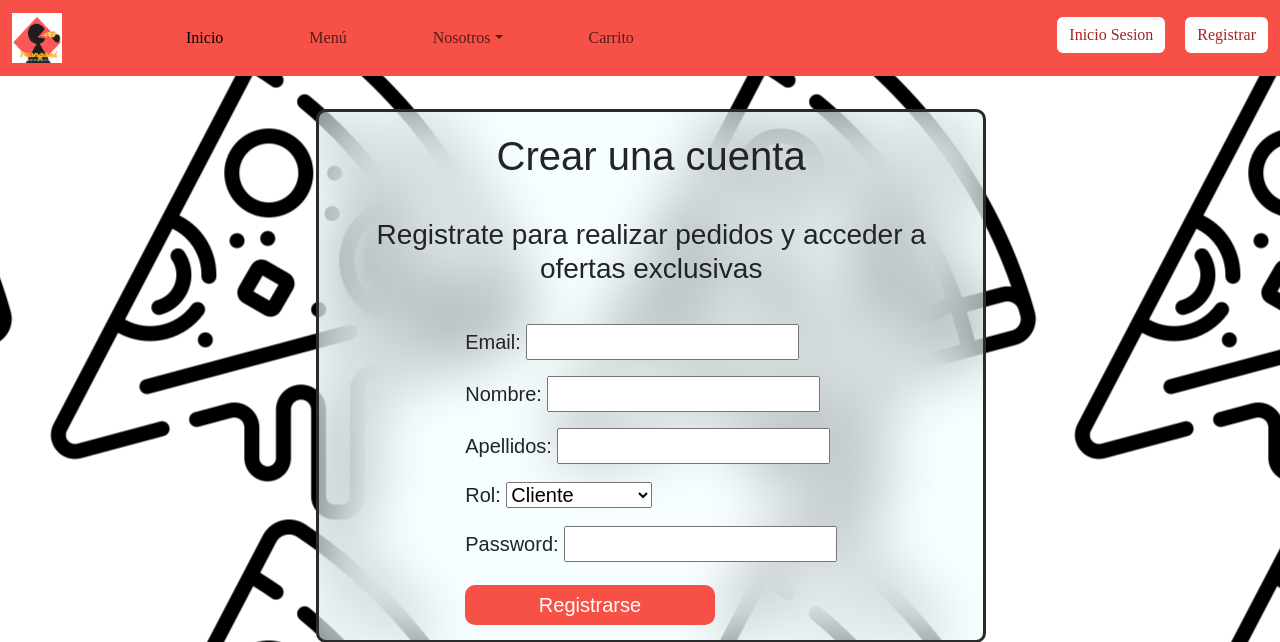
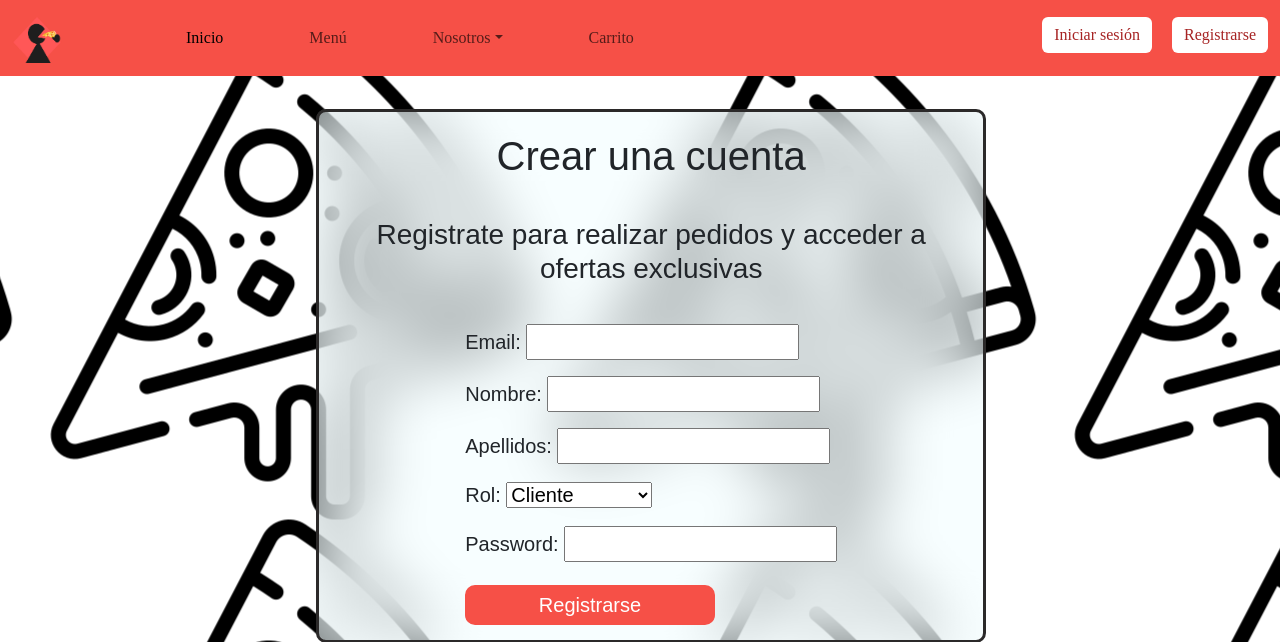
Before and after one commit to RaFaN23/ProjectClaseFinal, a Django app: page /Crear_Cuenta/ in a window 1280 px wide. Shown: the top 642 px of the page. Run offline with Django 5.2, Linux system fonts and the light colour scheme; some web fonts are replaced.

Commit message:
Inicio sesion
he creado el forulario inicio de sesion y los botones para que solo salgan cuano la sesion este iniciada(falta por acabar)

```diff
--- a/Proyecto/pizzaapp/forms.py
+++ b/Proyecto/pizzaapp/forms.py
@@ -19,5 +19,6 @@ class RegistroFormulario(forms.ModelForm):
 
 class LoginFormulario(AuthenticationForm):
     username = forms.EmailField(label="Correo electronico")
-
-    fields = ['email', 'password']
+    class Meta:
+        model = Usuario
+        fields = ['email', 'password']
--- a/Proyecto/pizzaapp/url.py
+++ b/Proyecto/pizzaapp/url.py
@@ -10,7 +10,7 @@ urlpatterns = [
     #LOGIN Y REGISTRO
     path('registro_tarjerta/',go_registro,name='registro'),
     path('Crear_Cuenta/',registrar_usuario,name='Crear_Cuenta'),
-    path('InicioSesion/', go_iniciarSesion,name='InicioSesion'),
+    path('InicioSesion/', login_usuario,name='InicioSesion'),
     path('hacer_pedido/',go_pedido,name='Hacer_Pedido'),
 
     #path('Crear_Cuenta/',go_crearCuenta,name='Crear_Cuenta'),
--- a/Proyecto/pizzaapp/views.py
+++ b/Proyecto/pizzaapp/views.py
@@ -2,7 +2,7 @@ from django.contrib.auth import authenticate, login
 from django.shortcuts import render
 from django.shortcuts import render, redirect
 from django.shortcuts import render, redirect
-from .forms import PizzaForm, RegistroFormulario, LoginFormulario
+from .forms import *
 
 
 # Create your views here.
@@ -11,25 +11,36 @@ from .forms import PizzaForm, RegistroFormulario, LoginFormulario
 def go_home(request):
     return render(request, 'home.html')
 
+
 def go_crearCuenta(request):
     return render(request, 'Crear_Cuenta.html')
+
+
 def go_registro(request):
     return render(request, 'registro_tarjeta.html')
 
+
 def go_pedido(request):
     return render(request, 'hacer_pedido.html')
+
+
 def go_crearCuenta(request):
     return render(request, 'Crear_Cuenta.html')
 
+
 def go_iniciarSesion(request):
-    return render(request, 'InicioSesion.html')
+    form = LoginFormulario()
+    return render(request, 'InicioSesion.html', {'form': form})
 
 
 def go_carrito(request):
     return render(request, 'carrito.html')
 
+
 def go_contacto(request):
     return render(request, 'contacto.html')
+
+
 def contacto_view(request):
     if request.method == 'POST':
         form = PizzaForm(request.POST)
@@ -41,10 +52,11 @@ def contacto_view(request):
 
     return render(request, 'contacto.html', {'form': form})
 
+
 def registrar_usuario(request):
     form = RegistroFormulario()
     if request.method == 'POST':
-        form =RegistroFormulario(request.POST)
+        form = RegistroFormulario(request.POST)
         if form.is_valid():
             usuario_nuevo = form.save(commit=False)  # Guarda en la base de datos si es ModelForm
             usuario_nuevo.set_password(form.cleaned_data['password'])
@@ -52,7 +64,8 @@ def registrar_usuario(request):
             return redirect('InicioSesion')
     else:
         form = RegistroFormulario()
-    return render(request,"Crear_Cuenta.html",{'form': form})
+    return render(request, "Crear_Cuenta.html", {'form': form})
+
 
 def login_usuario(request):
     if request.method == 'POST':
@@ -63,7 +76,8 @@ def login_usuario(request):
             usuario = authenticate(request, email=email, password=password)
             if usuario is not None:
                 login(request, usuario)
-                return redirect('inicio')
+                return redirect('home')
     else:
         form = LoginFormulario()
+
     return render(request, 'InicioSesion.html', {'form': form})
--- a/Proyecto/templates/Crear_Cuenta.html
+++ b/Proyecto/templates/Crear_Cuenta.html
@@ -12,9 +12,9 @@
 
 
 {% block content %}
-    <Formulario>
+
     <body>
-            <div class="caja" >
+    <div class="caja">
         <div class="titulo">
             <strong><h1>Crear una cuenta</h1></strong>
             <br>
@@ -43,7 +43,6 @@
 
     </div>
     </body>
-    </Formulario>
 
 
 {% endblock %}
--- a/Proyecto/templates/InicioSesion.html
+++ b/Proyecto/templates/InicioSesion.html
@@ -12,9 +12,7 @@
 
 
 {% block content %}
-    <Formulario>
-        <body>
-            <div class="caja" >
+    <div class="caja">
         <div class="titulo">
             <h1>Iniciar sesión</h1>
             <br>
@@ -31,6 +29,4 @@
         </div>
 
     </div>
-        </body>
-    </Formulario>
 {% endblock %}
--- a/Proyecto/templates/navbar.html
+++ b/Proyecto/templates/navbar.html
@@ -4,22 +4,26 @@
 <head>
     <meta charset="UTF-8">
     <title>Navbar</title>
-    <link href="https://cdn.jsdelivr.net/npm/bootstrap@5.3.5/dist/css/bootstrap.min.css" rel="stylesheet" integrity="sha384-SgOJa3DmI69IUzQ2PVdRZhwQ+dy64/BUtbMJw1MZ8t5HZApcHrRKUc4W0kG879m7" crossorigin="anonymous">
-    <script src="https://cdn.jsdelivr.net/npm/bootstrap@5.3.5/dist/js/bootstrap.bundle.min.js" integrity="sha384-k6d4wzSIapyDyv1kpU366/PK5hCdSbCRGRCMv+eplOQJWyd1fbcAu9OCUj5zNLiq" crossorigin="anonymous"></script>
+    <link href="https://cdn.jsdelivr.net/npm/bootstrap@5.3.5/dist/css/bootstrap.min.css" rel="stylesheet"
+          integrity="sha384-SgOJa3DmI69IUzQ2PVdRZhwQ+dy64/BUtbMJw1MZ8t5HZApcHrRKUc4W0kG879m7" crossorigin="anonymous">
+    <script src="https://cdn.jsdelivr.net/npm/bootstrap@5.3.5/dist/js/bootstrap.bundle.min.js"
+            integrity="sha384-k6d4wzSIapyDyv1kpU366/PK5hCdSbCRGRCMv+eplOQJWyd1fbcAu9OCUj5zNLiq"
+            crossorigin="anonymous"></script>
     <link rel="stylesheet" type="text/css" href="{% static 'css/navbar.css' %}">
-    <link rel="stylesheet" type="text/css" href="{% static 'css/navbar.css'%}">
+    <link rel="stylesheet" type="text/css" href="{% static 'css/navbar.css' %}">
     <link href="https://fonts.googleapis.com/css2?family=Holtwood+One+SC&display=swap" rel="stylesheet">
 
 
 </head>
 <body>
-<nav class="navbar navbar-expand-lg bg-body-tertiary"  >
+<nav class="navbar navbar-expand-lg bg-body-tertiary">
 
     <div class="container-fluid">
         <a class="navbar-brand" href="{% url 'home' %}">
-        <img src="{% static 'img/Trangoni.jpg' %} " width="50px" height="50px">
+            <img src="{% static 'img/Trangoni.png' %} " width="50px" height="50px">
         </a>
-    <button class="navbar-toggler" type="button" data-bs-toggle="collapse" data-bs-target="#navbarSupportedContent" aria-controls="navbarSupportedContent" aria-expanded="false" aria-label="Toggle navigation">
+        <button class="navbar-toggler" type="button" data-bs-toggle="collapse" data-bs-target="#navbarSupportedContent"
+                aria-controls="navbarSupportedContent" aria-expanded="false" aria-label="Toggle navigation">
             <span class="navbar-toggler-icon"></span>
         </button>
         <div class="collapse navbar-collapse" id="navbarSupportedContent">
@@ -31,11 +35,14 @@
                     <a class="nav-link cambio" href="{% url 'home' %}">Menú</a>
                 </li>
                 <li class="nav-item dropdown">
-          <a class="nav-link dropdown-toggle cambio" href="#" role="button" data-bs-toggle="dropdown" aria-expanded="false">Nosotros</a>
+                    <a class="nav-link dropdown-toggle cambio" href="#" role="button" data-bs-toggle="dropdown"
+                       aria-expanded="false">Nosotros</a>
                     <ul class="dropdown-menu">
                         <li><a class="dropdown-item" href="#">Carta</a></li>
                         <li><a class="dropdown-item" href="#">Conocenos</a></li>
-            <li><hr class="dropdown-divider"></li>
+                        <li>
+                            <hr class="dropdown-divider">
+                        </li>
                         <li><a class="dropdown-item" href="#">Reserva aqui</a></li>
                     </ul>
                 </li>
@@ -43,9 +50,20 @@
                     <a class="nav-link cambio" href="{% url 'carrito' %}">Carrito</a>
                 </li>
             </ul>
-      <form class="d-flex" >
-        <a class="btn btn-primary" href="{% url 'InicioSesion' %}" role="button">Inicio Sesion</a>
-        <a class="btn btn-primary" href="{% url 'Crear_Cuenta' %}" role="button">Registrar </a>
+            <form class="d-flex">
+                {% if user.is_authenticated %}
+                    <!-- Botones visibles solo si el usuario está logueado -->
+                    <button >Mi cuenta</button>
+                    <button >Cerrar Sesion</button>
+                    <!--<form method="post" action="">
+
+                        <button type="submit">Cerrar sesión</button>
+                    </form>-->
+                {% else %}
+                    <!-- Botones visibles solo si el usuario NO está logueado -->
+                    <a class="btn btn-primary" href="{% url 'InicioSesion' %}" role="button">Iniciar sesión</a>
+                    <a class="btn btn-primary" href="{% url 'Crear_Cuenta' %}" role="button">Registrarse</a>
+                {% endif %}
             </form>
         </div>
     </div>
```
Also changed, not shown: Proyecto/templates/footer.html (+9 -4 lines). Lines whose indentation alone changed are shown as unchanged.
